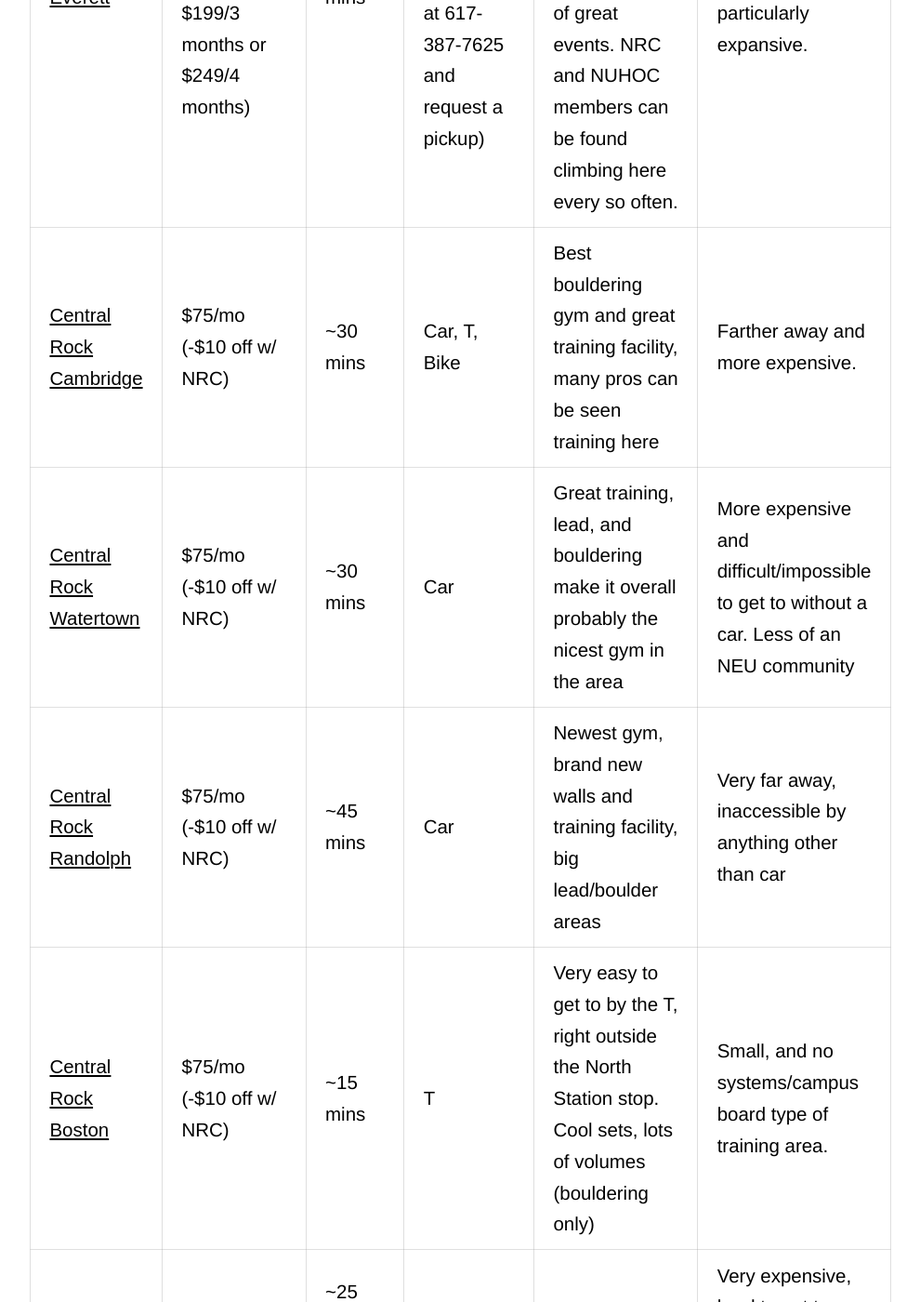
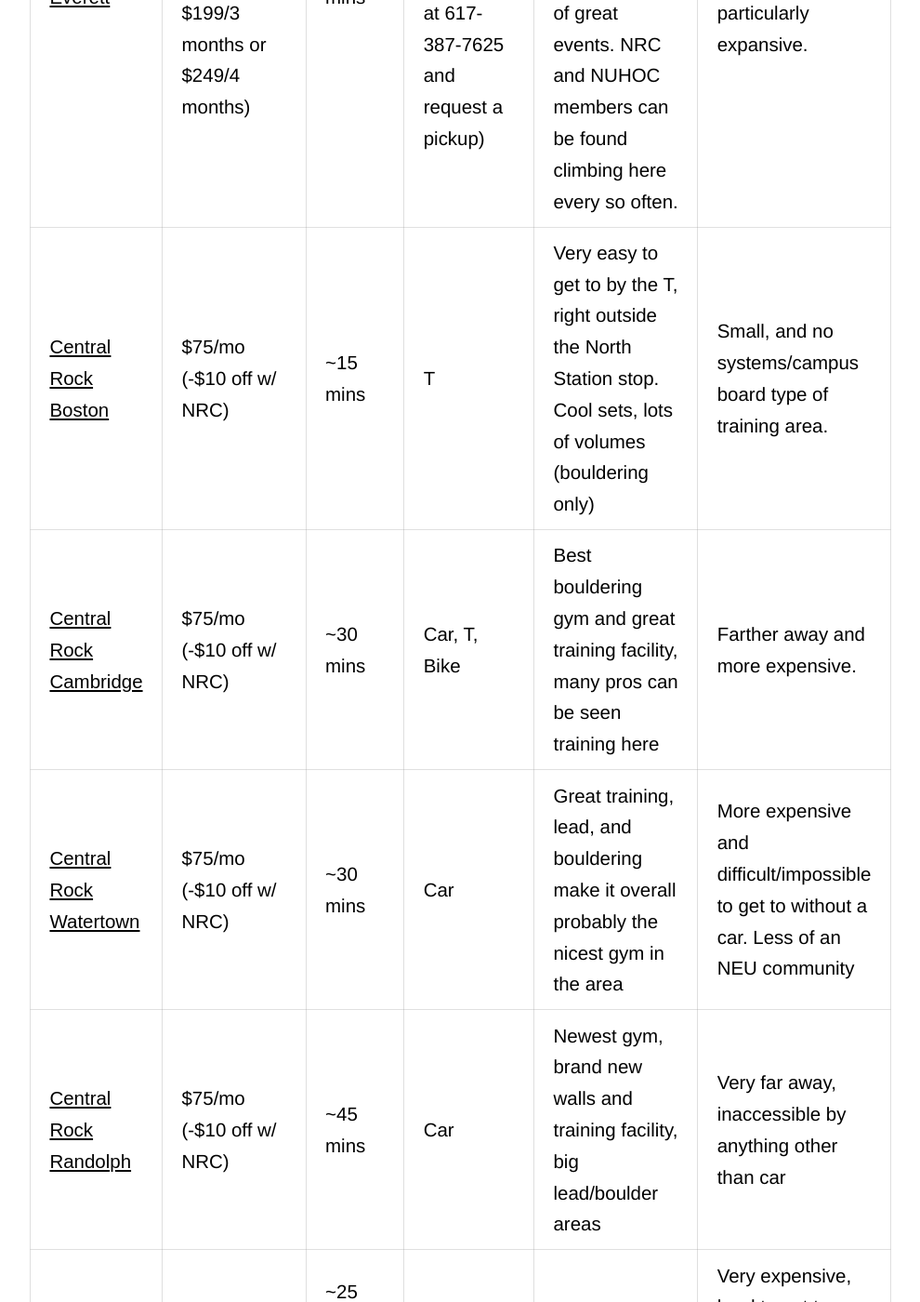
Before and after one commit to NortheasternClimbing/northeasternclimbing.github.io, a Jekyll site: the page built from nrc/wiki/gyms.md, in a window 1280 px wide and 1400 px high, scrolled down 1450 px. Shown: the whole window at 93% size, without its empty margins (223-1213 px from the left). Built offline with Jekyll 4.4.1, drawn with Linux system fonts in a browser that asks for light colours; some of the changed lines change nothing that is shown; some of the changed text lies outside the part shown.

Commit message:
Update gyms.md

```diff
--- a/nrc/wiki/gyms.md
+++ b/nrc/wiki/gyms.md
@@ -7,10 +7,10 @@
 
 Local Climbing Gyms | Membership | Avg. Travel Time | Accessible by | Pros | Cons
 --------------------|------------|------------------|---------------|------|-----
-[Rock Spot Climbing South Boston](http://southboston.rockspotclimbing.com/) | $59/mo (-$10 off w/ NRC) | South Boston (~15-30 mins) | T, Bike, Walk, Car | NRC members have a $10 on monthly membership. It is also the closest/easiest accessible gym to campus and cheapest. This is where the NRC community is centered. | Bad/short rope climbing. Relatively inexperienced setting team so problems are inconsistent and tend to focus on big, powerful moves.
+[Rock Spot Climbing South Boston](http://southboston.rockspotclimbing.com/) | $59/mo (-$10 off w/ NRC) | South Boston (~15-30 mins) | T, Bike, Walk, Car | NRC members have a $10 on monthly membership. It is also the closest/easiest accessible gym to campus and cheapest. This is where the NRC community is centered. | Small/short rope climbing. Setting can be hit hit or miss, but they're working on improving it. Tend to feature big, powerful moves and weird betas.
 [Metrorock Everett](https://www.metrorock.com/boston) | $75/mo (or discounted semester passes, with NRC: $199/3 months or $249/4 months) | ~45 mins | Car, T (Orange line -> Wellington Station -> Call them at 617-387-7625 and request a pickup) | Huge lead climbing and toproping area and a friendly atmosphere, Metro creates a community and holds a lot of great events. NRC and NUHOC members can be found climbing here every so often. | Farther away and more expensive. Bouldering not particularly expansive.
+[Central Rock Boston](https://centralrockgym.com/boston/) | $75/mo (-$10 off w/ NRC) | ~15 mins | T | Very easy to get to by the T, right outside the North Station stop. Cool sets, lots of volumes (bouldering only) | Small, and no systems/campus board type of training area.
 [Central Rock Cambridge](https://centralrockgym.com/cambridge/) | $75/mo (-$10 off w/ NRC) | ~30 mins | Car, T, Bike | Best bouldering gym and great training facility, many pros can be seen training here | Farther away and more expensive.
 [Central Rock Watertown](https://centralrockgym.com/watertown/) | $75/mo (-$10 off w/ NRC) | ~30 mins | Car | Great training, lead, and bouldering make it overall probably the nicest gym in the area | More expensive and difficult/impossible to get to without a car. Less of an NEU community
 [Central Rock Randolph](https://centralrockgym.com/randolph/) | $75/mo (-$10 off w/ NRC) | ~45 mins | Car | Newest gym, brand new walls and training facility, big lead/boulder areas | Very far away, inaccessible by anything other than car
-[Central Rock Boston](https://centralrockgym.com/boston/) | $75/mo (-$10 off w/ NRC) | ~15 mins | T | Very easy to get to by the T, right outside the North Station stop. Cool sets, lots of volumes (bouldering only) | Small, and no systems/campus board type of training area.
 [Brooklyn Boulders Somerville](https://brooklynboulders.com/somerville/) | $135/mo | ~25 mins by car, ~45 min by transit | Car, T+Bus | **I don't know enough about this place to give pros** | Very expensive, hard to get to without a car. **I don't know enough about this place to give more cons**.
```
